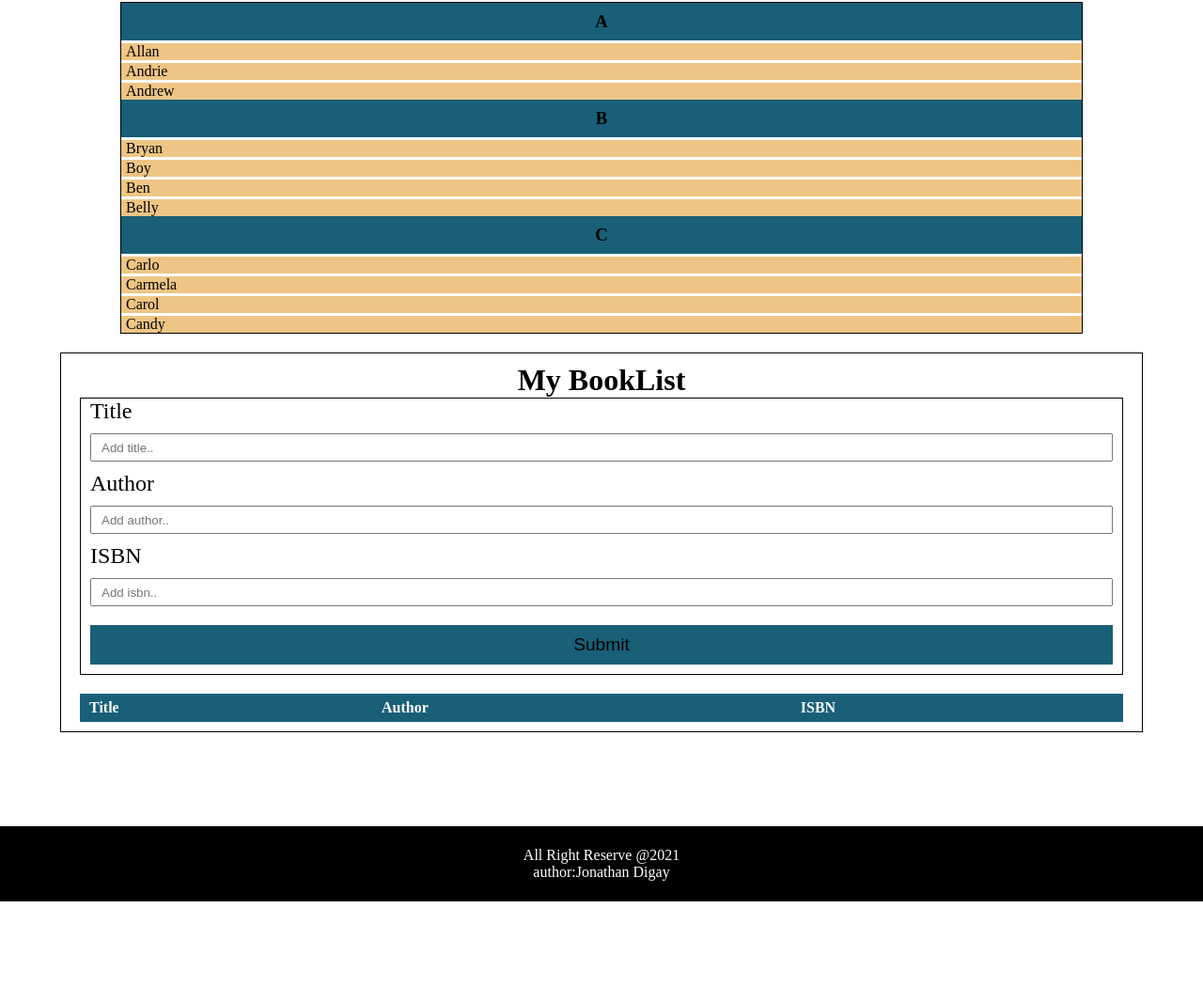
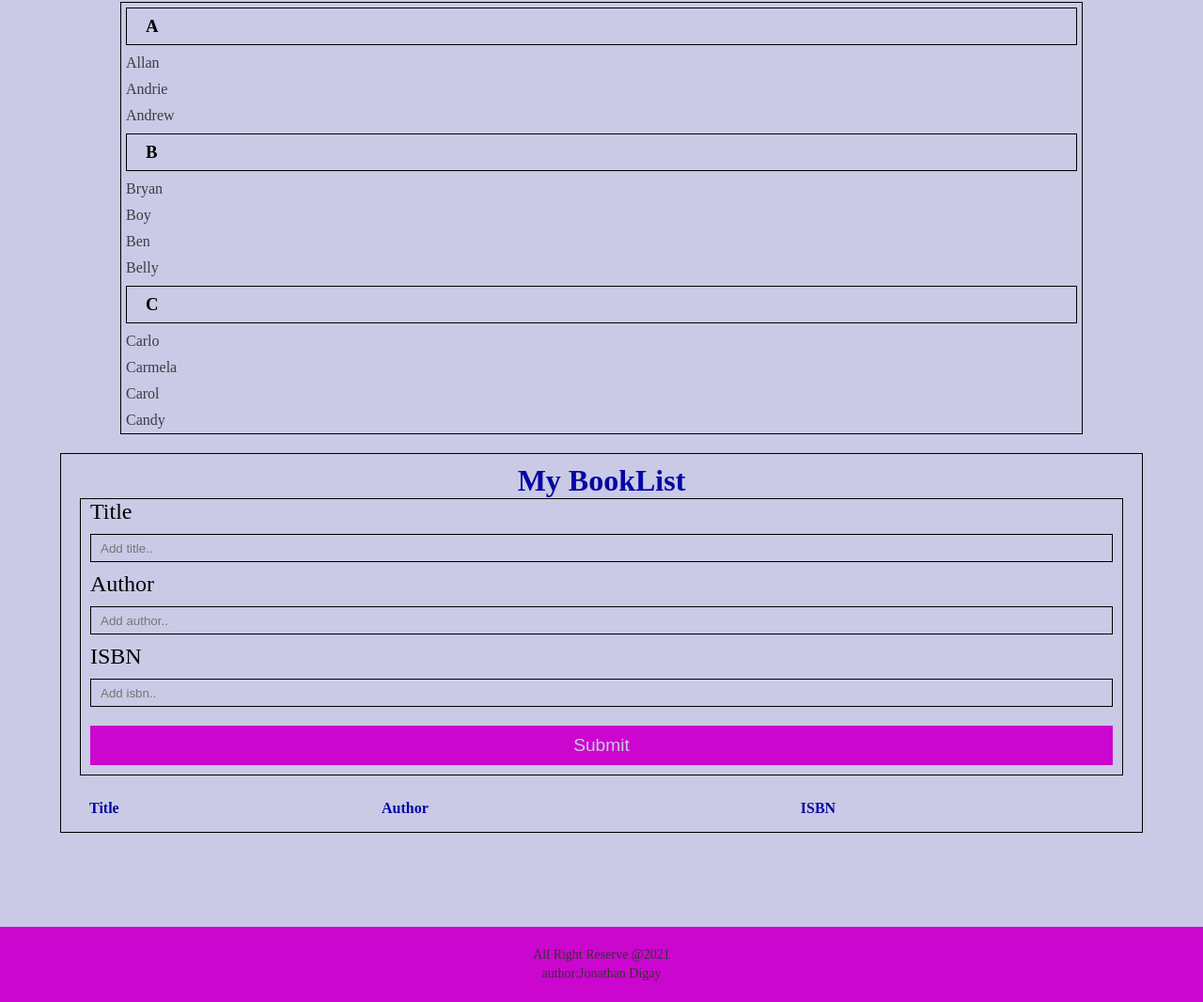
Before and after one commit to jonathanDigay/vanilla-javascript, a plain HTML site: page index.html in a window 1280 px wide. Shown: the part 218-1284 px from the top of the page at 94% size. Before the commit the page ends 1177 px from the top, so only its background shows below. Drawn offline with Linux system fonts and the light colour scheme.

Commit message:
change color

```diff
--- a/index.html
+++ b/index.html
@@ -6,7 +6,6 @@
     <title>Vanilla Javascript</title>
     <link rel="stylesheet" href="style.css">
     <link rel="stylesheet" href="https://cdnjs.cloudflare.com/ajax/libs/font-awesome/5.15.2/css/all.min.css" />
-
 </head>
 <body>
     <header>
@@ -80,7 +79,7 @@
     </section>
 
     <footer>
-        <div>
+        <div class="div">
         <p>All Right Reserve @2021</p>
         <p>author:Jonathan Digay</p>
         </div>
--- a/style.css
+++ b/style.css
@@ -1,23 +1,28 @@
 
-:root{--black: #04080fff;
---white: #ffff;
---blue-green: #185f77ff;
---gold: #eec584ff;
---dark-gold: #b49a67ff;
+:root{--primary:#CB06CF;
+        --secondary:rgb(6, 6, 165);
+        --support:rgb(202,202, 230);
+        --white:rgb(231, 231, 231);
+        --black:#333;
 }
 *,h1,body{
     padding:0;
     margin:0;
     box-sizing:border-box;
+    background:var(--support)
 }
 header{
     display:grid;
     place-items:center;
     height:80px;
-    background-color: var(--gold);
+    color:var(--secondary);
 }
 ul{
     list-style:none;
+}
+input{
+    border:none;
+    border:1px solid var(--black);
 }
 .todoList{
     width:90vw;
@@ -42,16 +47,20 @@ form input{
     flex:1;
     margin-right:5px;
     outline:none;
+    padding-left:10px;
+}
+form input:focus{
+    border:2px solid var(--primary);
 }
 form button{
-    padding:5px;
-    background: var(--blue-green);
+    padding:5px 10px;
+    background: var(--primary);
     color:white;
     border:none;
     outline:none;
 }
 form button:hover{
-    background:var(--dark-gold);
+    background:var(--primary);
     cursor:pointer;
 }
 
@@ -61,12 +70,12 @@ form button:hover{
     min-height:10px;
 }
 .item{
-    background:var(--blue-green);
     width:100%;
     height:30px;
     margin:10px 0 10px;
     padding-left:10px;
     position:relative;
+    border-bottom: 1px solid #CB06CF;
 
 
     /* layout */
@@ -78,18 +87,15 @@ form button:hover{
     margin-right:5px;
     border:none;
     outline:none;
+    color:var(--primary);
+    cursor:pointer;
 
-}
-.item button:hover{
-    background:var(--dark-gold);
 }
 .item .delcheck{
    position:absolute;
    right:0;
 }
-.item a{
-    color:var(--gold);
-}
+
 .fa-times{
     pointer-events: none;
 }
@@ -100,6 +106,7 @@ form button:hover{
     display:flex;
     justify-content:center;
 }
+
 .searchContact{
     width:80%;
 }
@@ -110,7 +117,7 @@ form button:hover{
 }
 .searchContact i{
     position:absolute;
-
+    color:#CB06CF
 
 }
 
@@ -118,37 +125,40 @@ form button:hover{
   flex:1;
    height:30px;
    margin-bottom:10px;
-   padding-left:20px;
+   padding-left:40px;
    outline:none;
-
+}
+.searchContact input:focus{
+    border:2px solid var(--primary);
 }
 
 #searchList{
     border:1px solid black;
 }
 #searchList h3{
-    background:var(--blue-green);
+    border:1px solid black;
+    margin:5px;
      display:grid;
-     place-items:center;
-    margin-bottom:3px;
+    align-items: center;
+    padding-left:20px;
     height:40px;
 }
 #searchList li{
     width:100%;
-    background:var(--gold);
-    margin:3px 0 0;
     padding-left:5px;
-}
-#searchList li:hover{
-    background:var(--dark-gold);
-    cursor:pointer;
+    padding:5px;
+    opacity:.7;
+
 }
 #searchList li a{
     text-decoration:none;
     color:black;
 
+}
+#searchList li a:hover{
+  font-weight: bold;
+}
 
-}
 
 /*BookSec*/
 .bookSec{
@@ -162,6 +172,7 @@ form button:hover{
 .bookSec h1{
     text-align:center;
     font-size:2rem;
+    color:var(--secondary);
 }
 .bookSec form{
     border:1px solid black;
@@ -176,16 +187,18 @@ form button:hover{
     min-height:30px;
     margin:10px 0;
     padding:0 10px ;
+    border:none;
+    border:1px solid black;
 }
 .bookSec input[type="submit"]{
-  background:var(--blue-green);
+  background:var(--primary);
+  color:var(--support);
   border:none;
   font-size:1.2rem;
   padding:10px 0  10px;
+  cursor:pointer;
 }
-.bookSec input[type="submit"]:hover{
-    background:var(--dark-gold);
-}
+
 table{
     width:100%;
     text-align:left;
@@ -194,7 +207,7 @@ table{
 }
 table thead {
     background:var(--blue-green);
-    color:white;
+    color:var(--secondary);
 
 }
 table thead tr th{
@@ -210,11 +223,15 @@ table tbody tr td{
 }
 
 footer{
-    background:black;
+    background:var(--primary);
+    color:var(--black);
     text-align:center;
-    color:white;
     height:80px;
-
     display:grid;
     place-items:center;
+    font-size: 14px;;
 }
+footer p,.div{
+    background:transparent;
+    line-height:20px;
+}
```
